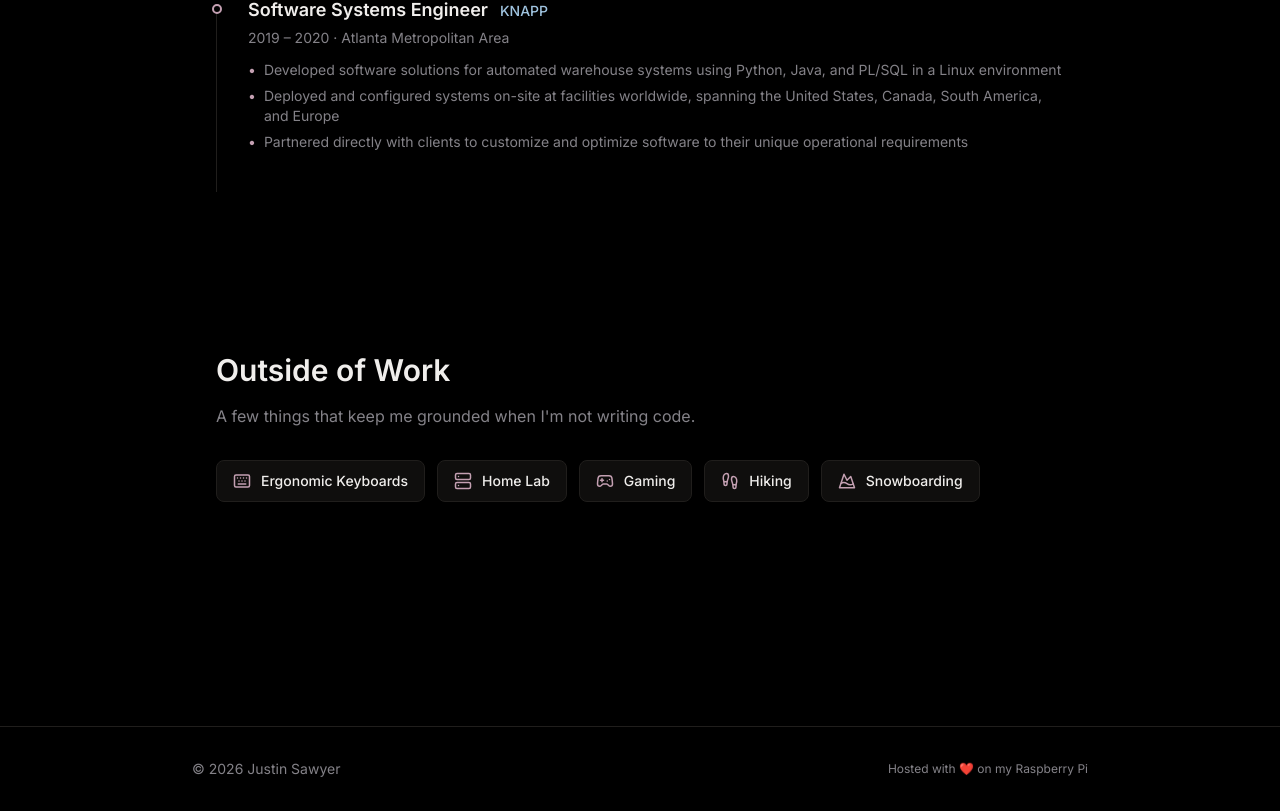
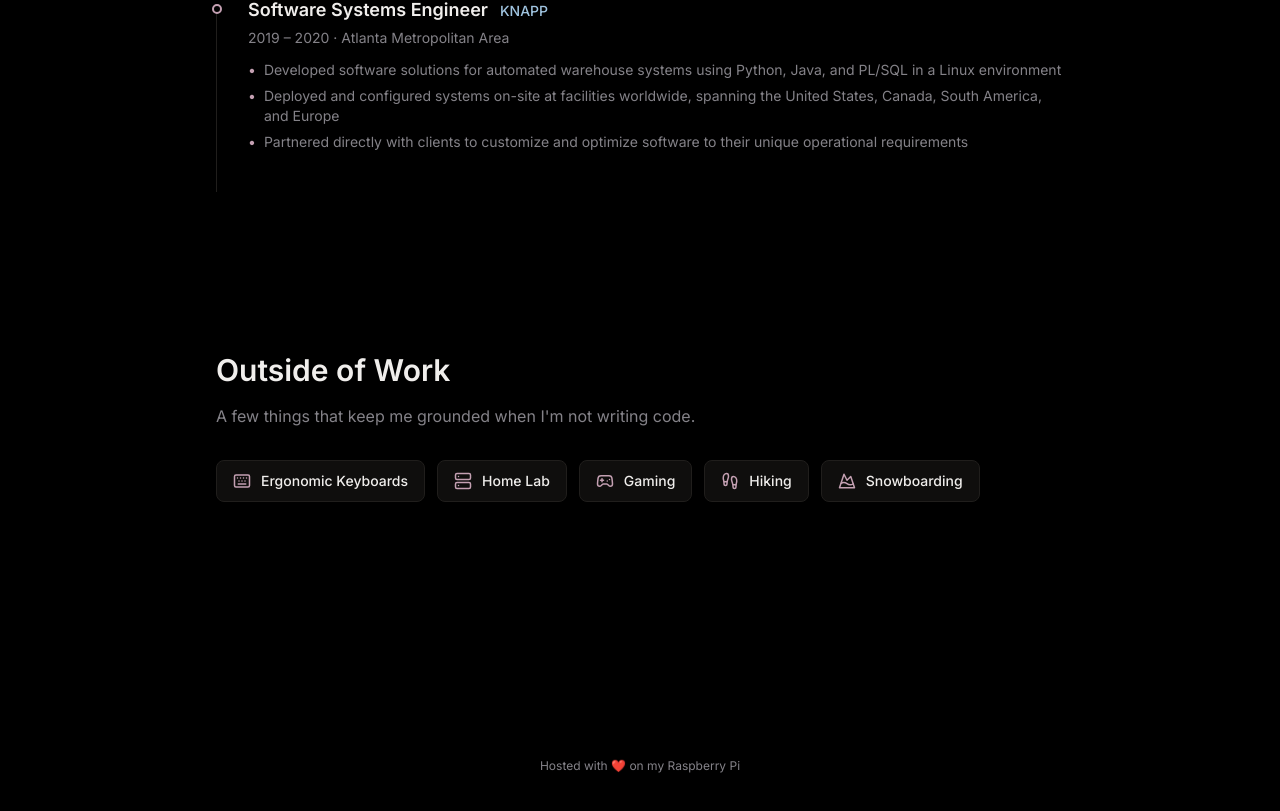
Before and after one commit to jussaw/jussaw-app, a Next.js app in the folder web/: page / in a window 1280 px wide. Shown: the part 2348-3159 px from the top of the page. Built offline with nearby package versions, Linux system fonts and the light colour scheme.

Commit message:
refactor: simplify Footer by removing copyright and border separator

```diff
--- a/web/src/components/sections/Footer.tsx
+++ b/web/src/components/sections/Footer.tsx
@@ -5,18 +5,14 @@ interface FooterProps {
 }
 
 export default function Footer({ id }: FooterProps = {}) {
-  const { person, hostingNote } = siteContent;
+  const { hostingNote } = siteContent;
 
   return (
     <footer
       id={id}
-      className="px-6 py-8 border-t"
-      style={{ borderColor: "var(--color-border)" }}
+      className="px-6 py-8"
     >
-      <div className="max-w-4xl mx-auto flex flex-col sm:flex-row items-center justify-between w-full gap-4">
-        <p className="text-sm" style={{ color: "var(--color-text-secondary)" }}>
-          © {new Date().getFullYear()} {person.name}
-        </p>
+      <div className="max-w-4xl mx-auto flex items-center justify-center w-full">
         <p className="text-xs" style={{ color: "var(--color-text-secondary)" }}>
           {hostingNote}
         </p>
```
